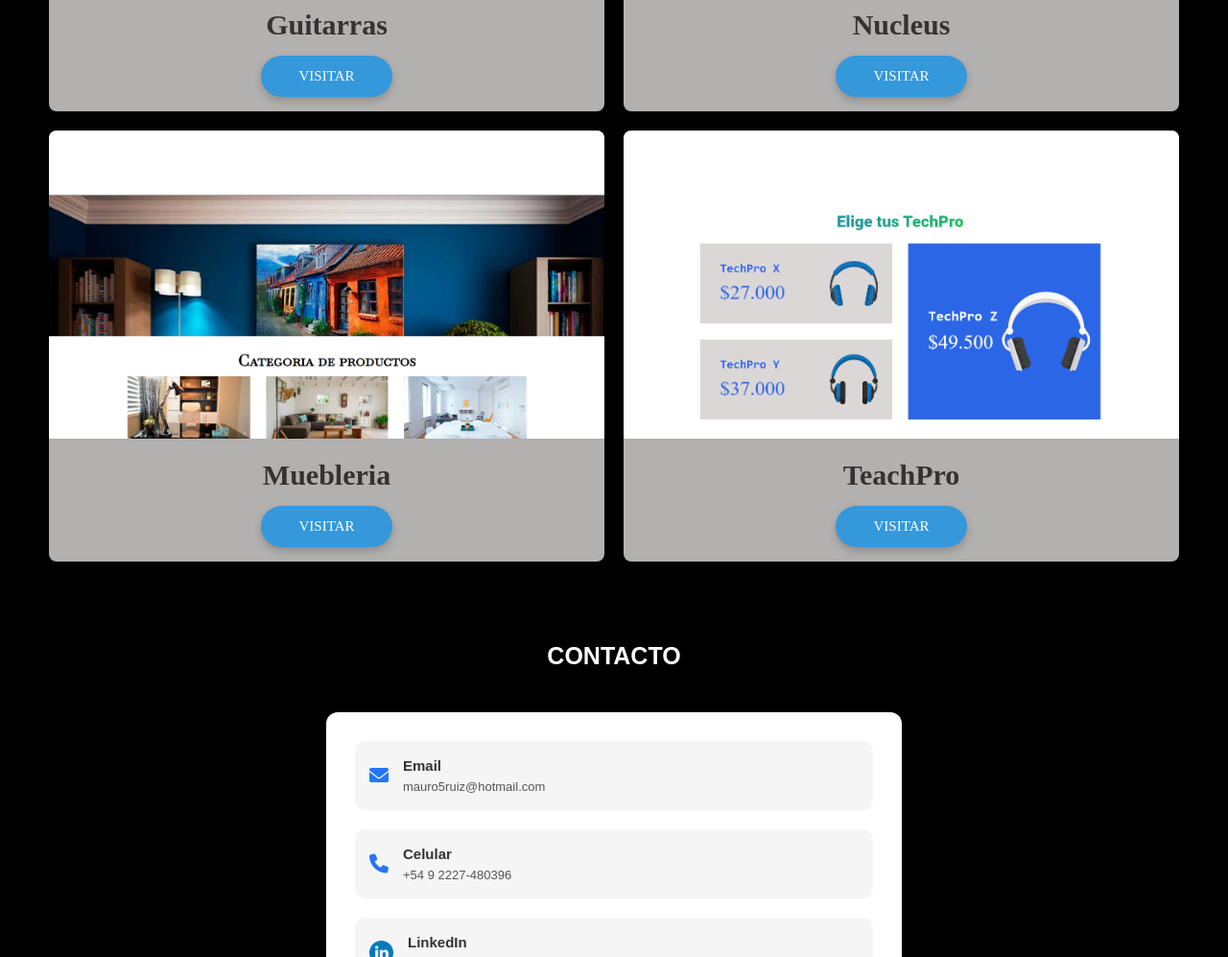
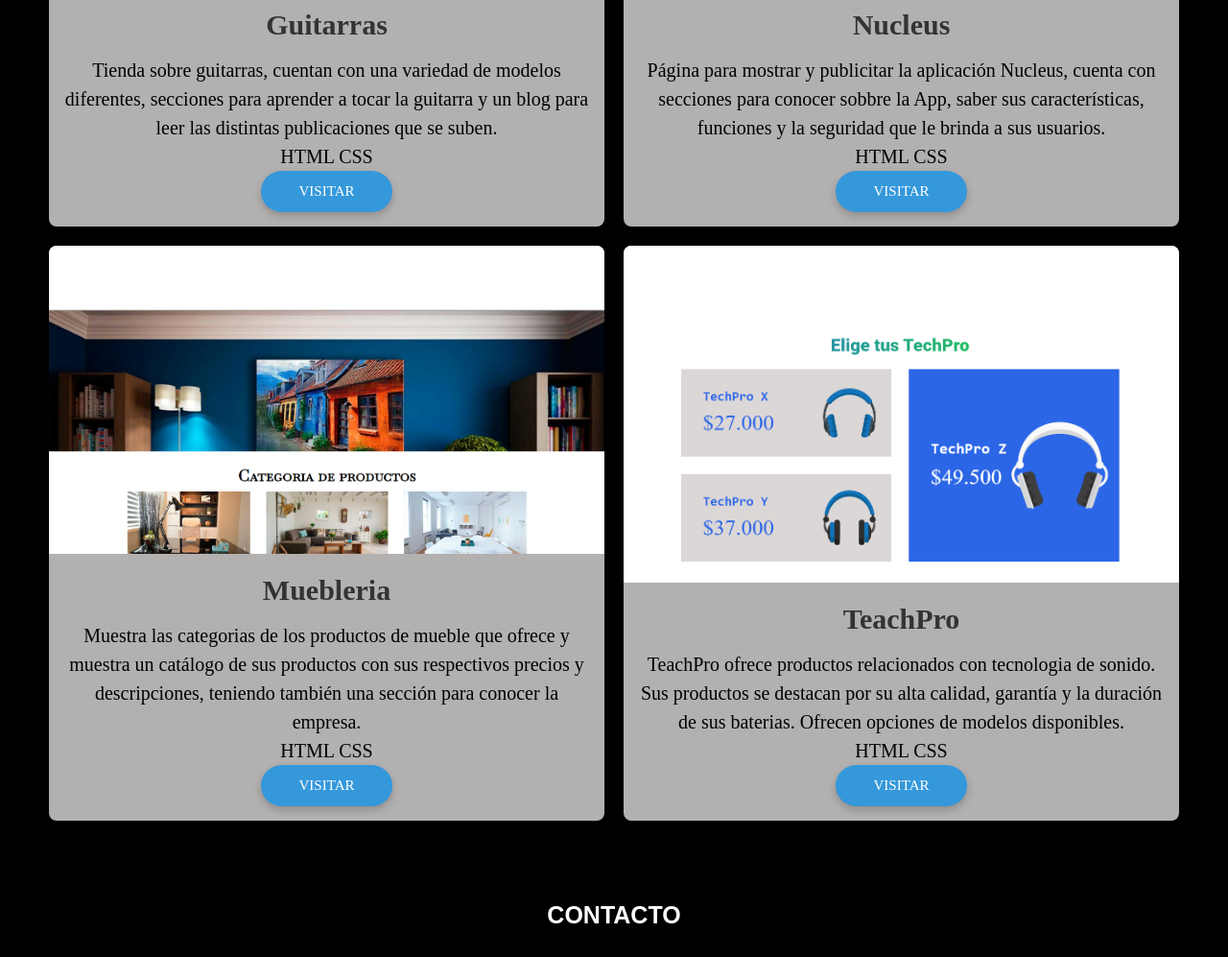
Before and after one commit to mauro77ruiz/portafolio, a plain HTML site: page index.html in a window 1280 px wide. Shown: the part 2997-3994 px from the top of the page at 96% size. Drawn offline with nearby package versions, Linux system fonts and the light colour scheme.

Commit message:
Add files via upload

```diff
--- a/index.html
+++ b/index.html
@@ -151,6 +151,11 @@
                 </div>
                 <div class="proyecto__contenido">
                     <h3 class="proyecto__heading">Guitarras</h3>
+                    <p class="proyecto__descripcion">
+                        Tienda sobre guitarras, cuentan con una variedad de modelos diferentes, secciones para aprender a tocar la guitarra
+                        y un blog para leer las distintas publicaciones que se suben.
+                    </p>
+                    <p class="proyecto__tecnologias">HTML   CSS</p>
                     <a href="https://mauro77ruiz.github.io/guitarra/" target="_blank" class="proyecto__visitar">Visitar</a>
                 </div>
             </div>
@@ -160,6 +165,11 @@
                 </div>
                 <div class="proyecto__contenido">
                     <h3 class="proyecto__heading">Nucleus</h3>
+                    <p class="proyecto__descripcion">
+                        Página para mostrar y publicitar la aplicación Nucleus, cuenta con secciones para conocer sobbre la App, saber sus características,
+                        funciones y la seguridad que le brinda a sus usuarios.
+                    </p>
+                    <p class="proyecto__tecnologias">HTML   CSS</p>
                     <a href="https://mauro77ruiz.github.io/Nucleus/" target="_blank" class="proyecto__visitar">Visitar</a>
                 </div>
             </div>
@@ -169,6 +179,11 @@
                 </div>
                 <div class="proyecto__contenido">
                     <h3 class="proyecto__heading">Muebleria</h3>
+                    <p class="proyecto__descripcion">
+                        Muestra las categorias de los productos de mueble que ofrece y muestra un catálogo de sus productos con
+                        sus respectivos precios y descripciones, teniendo también una sección para conocer la empresa.
+                    </p>
+                    <p class="proyecto__tecnologias">HTML   CSS</p>
                     <a href="https://mauro77ruiz.github.io/Muebleria/" target="_blank" class="proyecto__visitar">Visitar</a>
                 </div>
             </div>
@@ -178,6 +193,11 @@
                 </div>
                 <div class="proyecto__contenido">
                     <h3 class="proyecto__heading">TeachPro</h3>
+                    <p class="proyecto__descripcion">
+                        TeachPro ofrece productos relacionados con tecnologia de sonido. Sus productos
+                        se destacan por su alta calidad, garantía y la duración de sus baterias. Ofrecen opciones de modelos disponibles.
+                    </p>
+                    <p class="proyecto__tecnologias">HTML   CSS</p>
                     <a href="https://mauro77ruiz.github.io/TeachPro/" target="_blank" class="proyecto__visitar">Visitar</a>
                 </div>
             </div>
```
